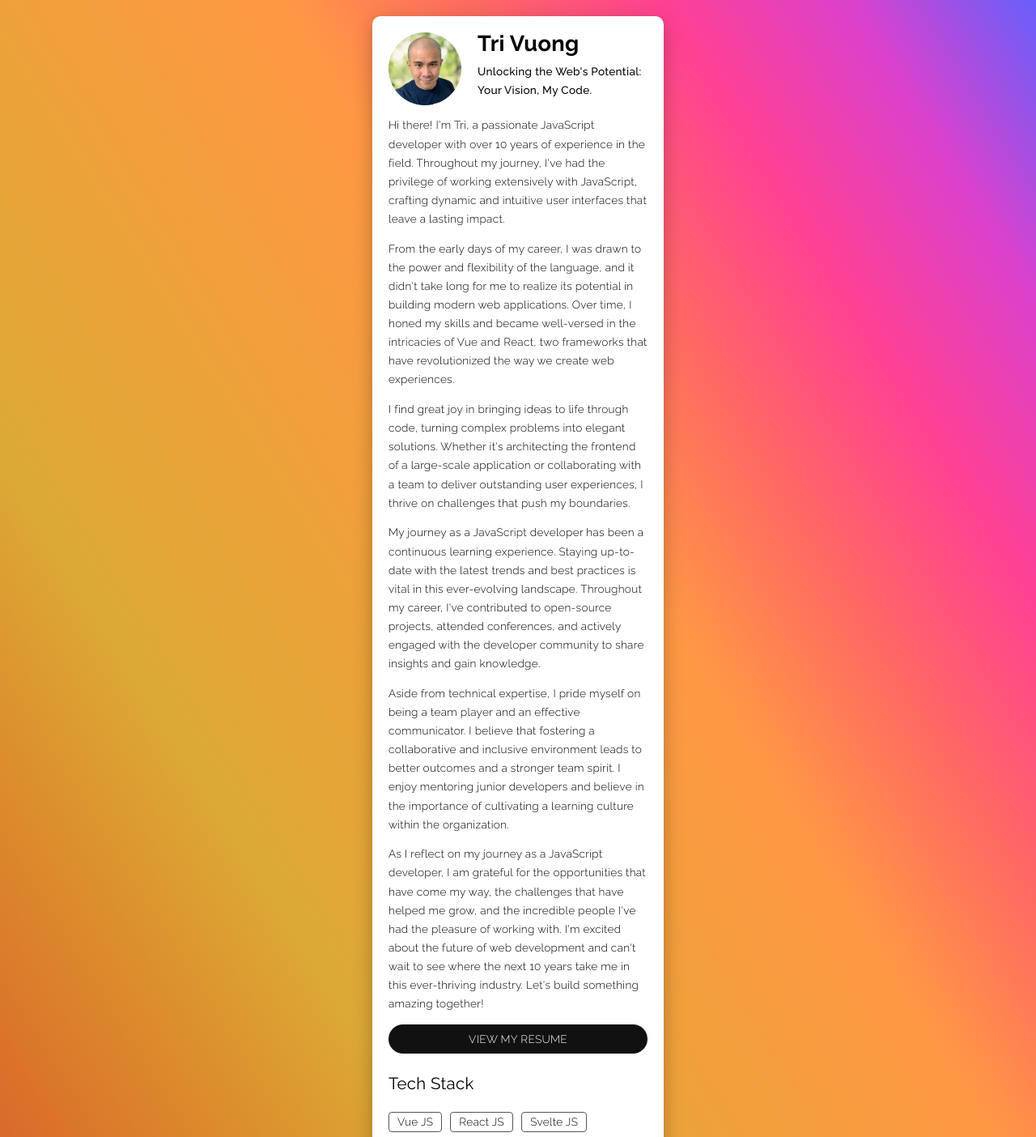
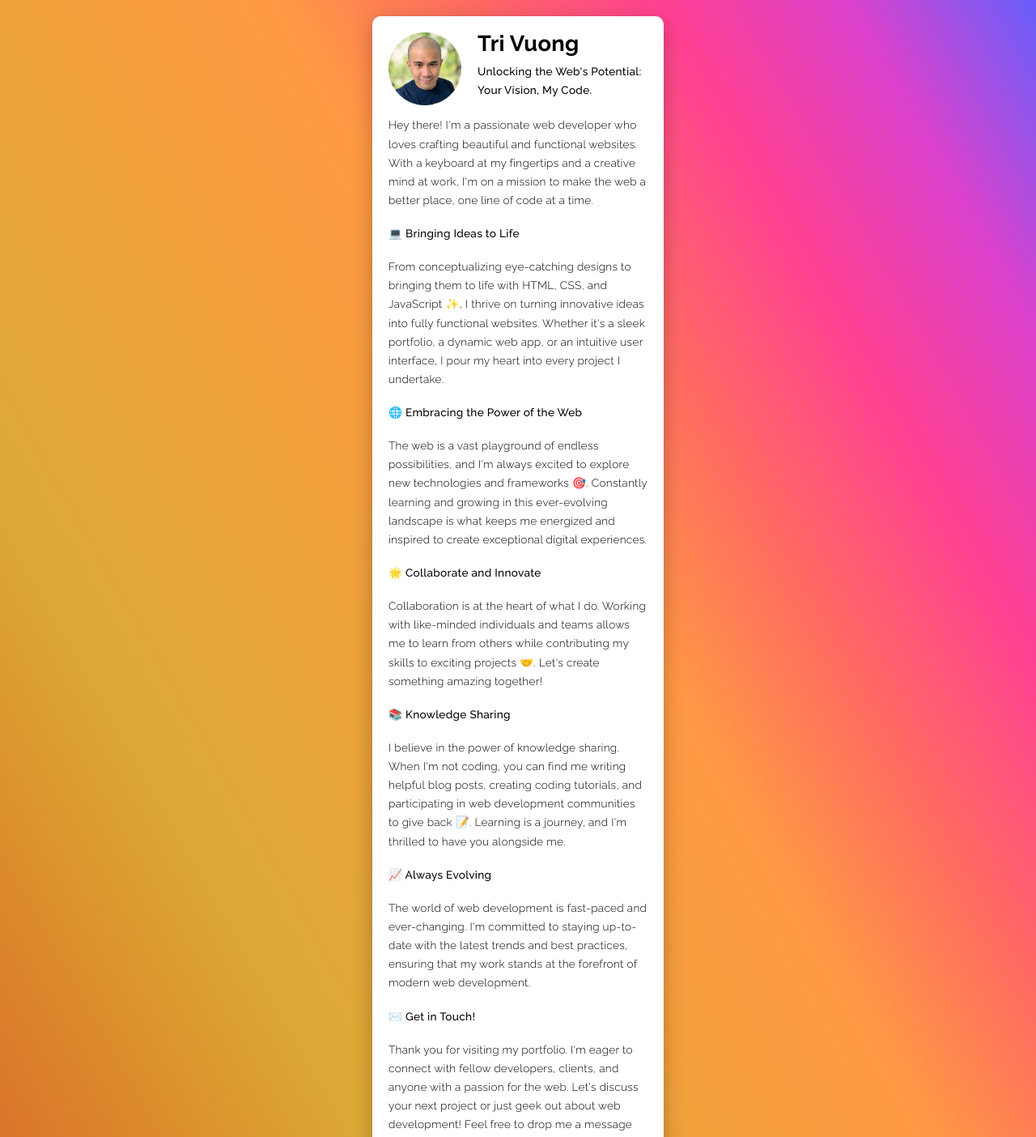
Before and after one commit to trivektor/trivektor.github.io, a Next.js app: page / in a window 1280 px wide. Shown: the top 1404 px of the page at 81% size. Built offline with nearby package versions, Linux system fonts and the light colour scheme.

Commit message:
update bio

```diff
--- a/components/home.js
+++ b/components/home.js
@@ -13,51 +13,57 @@ const Home = () => {
               <div>Unlocking the Web's Potential: Your Vision, My Code.</div>
             </div>
           </div>
-
           <p>
-            Hi there! I'm Tri, a passionate JavaScript developer with over 10
-            years of experience in the field. Throughout my journey, I've had
-            the privilege of working extensively with JavaScript, crafting
-            dynamic and intuitive user interfaces that leave a lasting impact.
+            Hey there! I'm a passionate web developer who loves crafting
+            beautiful and functional websites. With a keyboard at my fingertips
+            and a creative mind at work, I'm on a mission to make the web a
+            better place, one line of code at a time.
           </p>
+          <h4>💻 Bringing Ideas to Life</h4>
           <p>
-            From the early days of my career, I was drawn to the power and
-            flexibility of the language, and it didn't take long for me to
-            realize its potential in building modern web applications. Over
-            time, I honed my skills and became well-versed in the intricacies of
-            Vue and React, two frameworks that have revolutionized the way we
-            create web experiences.
+            From conceptualizing eye-catching designs to bringing them to life
+            with HTML, CSS, and JavaScript ✨, I thrive on turning innovative
+            ideas into fully functional websites. Whether it's a sleek
+            portfolio, a dynamic web app, or an intuitive user interface, I pour
+            my heart into every project I undertake.
           </p>
+          <h4>🌐 Embracing the Power of the Web</h4>
           <p>
-            I find great joy in bringing ideas to life through code, turning
-            complex problems into elegant solutions. Whether it's architecting
-            the frontend of a large-scale application or collaborating with a
-            team to deliver outstanding user experiences, I thrive on challenges
-            that push my boundaries.
+            The web is a vast playground of endless possibilities, and I'm
+            always excited to explore new technologies and frameworks 🎯.
+            Constantly learning and growing in this ever-evolving landscape is
+            what keeps me energized and inspired to create exceptional digital
+            experiences.
           </p>
+          <h4>🌟 Collaborate and Innovate</h4>
           <p>
-            My journey as a JavaScript developer has been a continuous learning
-            experience. Staying up-to-date with the latest trends and best
-            practices is vital in this ever-evolving landscape. Throughout my
-            career, I've contributed to open-source projects, attended
-            conferences, and actively engaged with the developer community to
-            share insights and gain knowledge.
+            Collaboration is at the heart of what I do. Working with like-minded
+            individuals and teams allows me to learn from others while
+            contributing my skills to exciting projects 🤝. Let's create
+            something amazing together!
           </p>
+          <h4>📚 Knowledge Sharing</h4>
           <p>
-            Aside from technical expertise, I pride myself on being a team
-            player and an effective communicator. I believe that fostering a
-            collaborative and inclusive environment leads to better outcomes and
-            a stronger team spirit. I enjoy mentoring junior developers and
-            believe in the importance of cultivating a learning culture within
-            the organization.
+            I believe in the power of knowledge sharing. When I'm not coding,
+            you can find me writing helpful blog posts, creating coding
+            tutorials, and participating in web development communities to give
+            back 📝. Learning is a journey, and I'm thrilled to have you
+            alongside me.
           </p>
+          <h4>📈 Always Evolving</h4>
           <p>
-            As I reflect on my journey as a JavaScript developer, I am grateful
-            for the opportunities that have come my way, the challenges that
-            have helped me grow, and the incredible people I've had the pleasure
-            of working with. I'm excited about the future of web development and
-            can't wait to see where the next 10 years take me in this
-            ever-thriving industry. Let's build something amazing together!
+            The world of web development is fast-paced and ever-changing. I'm
+            committed to staying up-to-date with the latest trends and best
+            practices, ensuring that my work stands at the forefront of modern
+            web development.
+          </p>
+          <h4>✉️ Get in Touch!</h4>
+          <p>
+            Thank you for visiting my portfolio. I'm eager to connect with
+            fellow developers, clients, and anyone with a passion for the web.
+            Let's discuss your next project or just geek out about web
+            development! Feel free to drop me a message using the contact form
+            below. Let's build something extraordinary together! 🚀
           </p>
           <a
             className="btn"
--- a/styles/globals.css
+++ b/styles/globals.css
@@ -21,6 +21,10 @@ body {
     #db41cc,
     #685ffb
   );
+}
+
+h4 {
+  font-weight: 500;
 }
 
 a {
```
